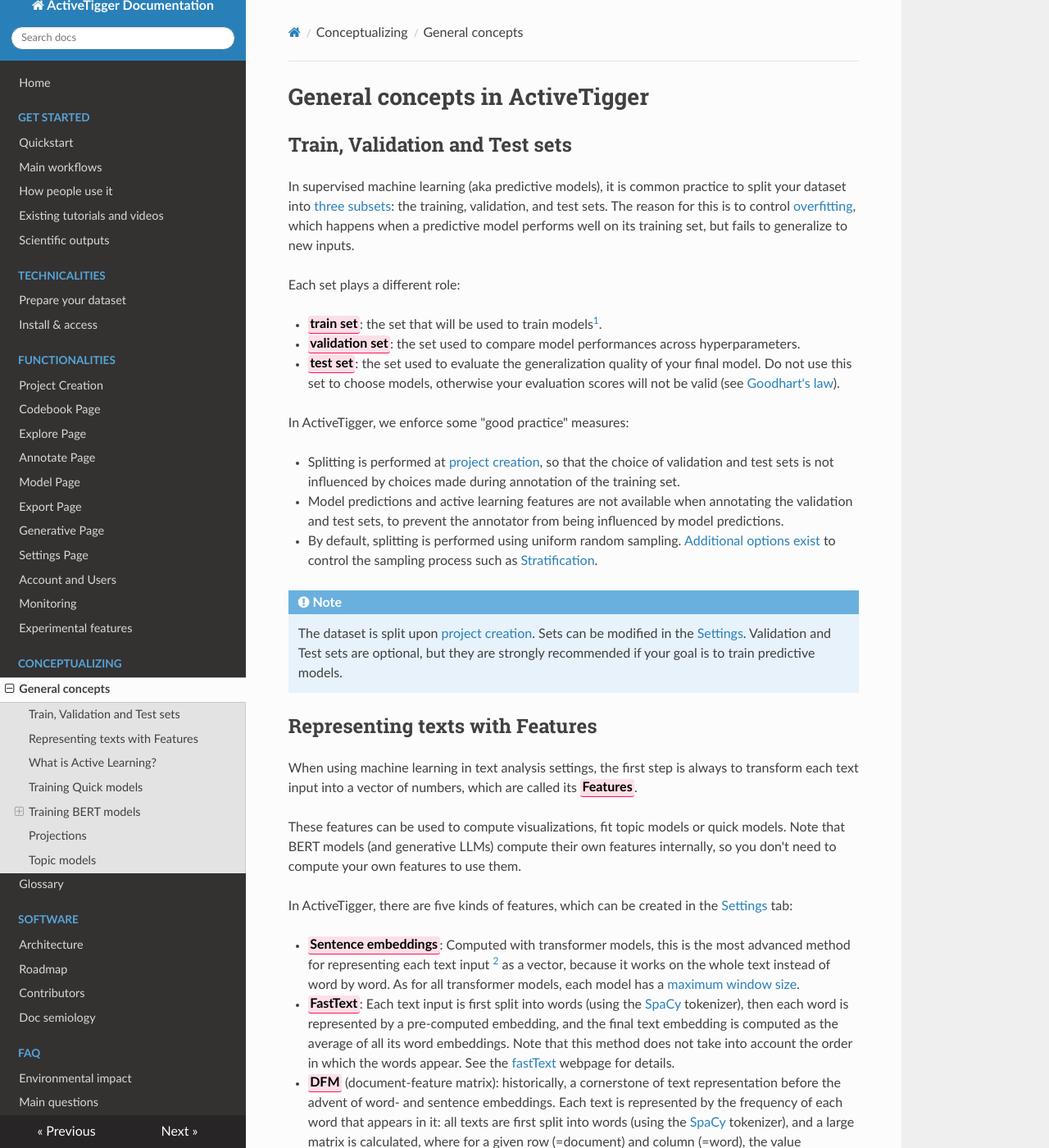
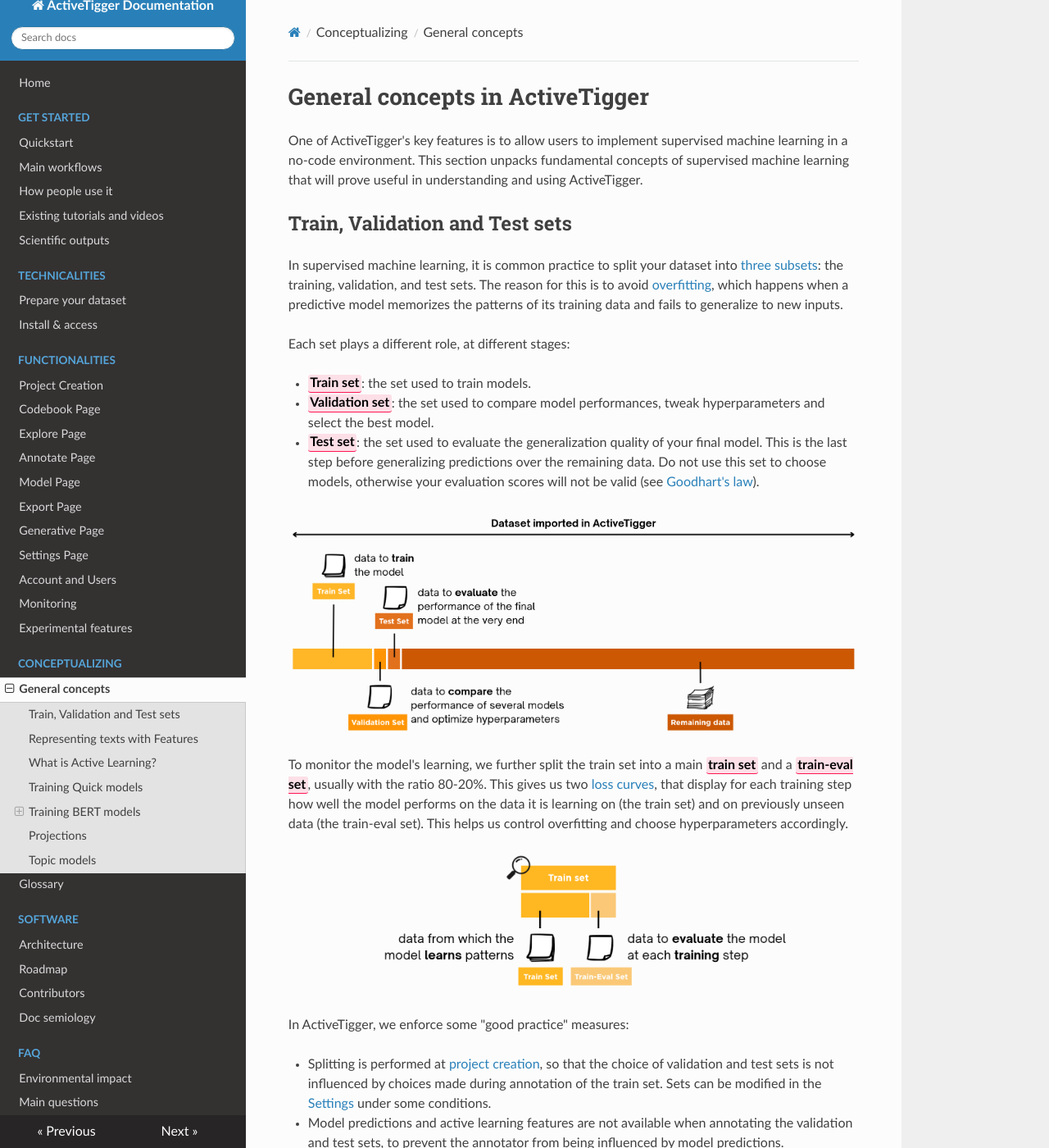
Before and after one commit to activetigger/documentation, an MkDocs documentation site: the page built from docs/conceptualizing/general.md, in a window 1280 px wide and 1400 px high. Shown: the whole window at 82% size. Built offline with MkDocs 1.6.1, drawn with Linux system fonts in a browser that asks for light colours; nearby versions of some CDN libraries; some of the changed text lies outside the part shown.

Commit message:
updated and illustrated general.md

```diff
--- a/docs/conceptualizing/general.md
+++ b/docs/conceptualizing/general.md
@@ -1,42 +1,49 @@
 # General concepts in ActiveTigger
+
+One of ActiveTigger's key features is to allow users to implement supervised machine learning in a no-code environment.
+This section unpacks fundamental concepts of supervised machine learning that will prove useful in understanding and using ActiveTigger.
 
 ## Train, Validation and Test sets
 
-In supervised machine learning (aka predictive models), it is common practice to split your dataset into [three subsets](https://en.wikipedia.org/wiki/Training%2C_validation%2C_and_test_sets): the training, validation, and test sets. The reason for this is to control [overfitting](https://en.wikipedia.org/wiki/Overfitting), which happens when a predictive model performs well on its training set, but fails to generalize to new inputs.
+In supervised machine learning, it is common practice to split your dataset into [three subsets](https://en.wikipedia.org/wiki/Training%2C_validation%2C_and_test_sets): the training, validation, and test sets. The reason for this is to avoid [overfitting](https://en.wikipedia.org/wiki/Overfitting), which happens when a predictive model memorizes the patterns of its training data and fails to generalize to new inputs.
 
-Each set plays a different role:
+Each set plays a different role, at different stages:
 
-- <span class="highlight">train set</span>: the set that will be used to train models[^1].
-- <span class="highlight">validation set</span>: the set used to compare model performances across hyperparameters.
-- <span class="highlight">test set</span>: the set used to evaluate the generalization quality of your final model. Do not use this set to choose models, otherwise your evaluation scores will not be valid (see [Goodhart's law](https://en.wikipedia.org/wiki/Goodhart's_law)).
+- <span class="highlight">Train set</span>: the set used to train models.
+- <span class="highlight">Validation set</span>: the set used to compare model performances, tweak hyperparameters and select the best model.
+- <span class="highlight">Test set</span>: the set used to evaluate the generalization quality of your final model. This is the last step before generalizing predictions over the remaining data. Do not use this set to choose models, otherwise your evaluation scores will not be valid (see [Goodhart's law](https://en.wikipedia.org/wiki/Goodhart's_law)).
 
-[^1]: Note that this set is itself split into a main training and a train-eval subset (usually 80%-20%). The train-eval subset is used to evaluate the model's generalization capabilities during training. The combination of the train subset and the train-eval subset makes choosing hyperparameters easier. See [Reading the loss curve](#reading-the-loss-curve).
+![](../img/theoretical-concepts/sets.png)
+
+To monitor the model's learning, we further split the train set into a main <span class="highlight">train set</span> and a <span class="highlight">train-eval set</span>, usually with the ratio 80-20%. This gives us two [loss curves](../conceptualizing/general.md#reading-the-loss-curve), that display for each training step how well the model performs on the data it is learning on (the train set) and on previously unseen data (the train-eval set). This helps us control overfitting and choose hyperparameters accordingly.
+
+![](../img/theoretical-concepts/train_set_detail.png)
 
 In ActiveTigger, we enforce some "good practice" measures:
 
-- Splitting is performed at [project creation](../functionalities/project-creation.md), so that the choice of validation and test sets is not influenced by choices made during annotation of the training set.
+- Splitting is performed at [project creation](../functionalities/project-creation.md), so that the choice of validation and test sets is not influenced by choices made during annotation of the train set. Sets can be modified in the [Settings](../functionalities/settings.md) under some conditions.
 - Model predictions and active learning features are not available when annotating the validation and test sets, to prevent the annotator from being influenced by model predictions.
-- By default, splitting is performed using uniform random sampling. [Additional options exist](../functionalities/project-creation.md#secondary-parameters) to control the sampling process such as [Stratification](./glossary.md#dataset-stratification).
+- By default, splitting is performed using uniform random sampling. [Additional options exist](../functionalities/project-creation.md#secondary-parameters) to control the sampling process, such as [stratification](./glossary.md#dataset-stratification).
 
 !!! Note
 
-    The dataset is split upon [project creation](../functionalities/project-creation.md). Sets can be modified in the [Settings](../functionalities/settings.md). Validation and Test sets are optional, but they are strongly recommended if your goal is to train predictive models.
+    Validation and Test sets are optional, but they are strongly recommended if your goal is to train predictive models.
 
 ## Representing texts with Features
 
-When using machine learning in text analysis settings, the first step is always to transform each text input into a vector of numbers, which are called its <span class="highlight">Features</span>.
+When using machine learning for text analysis, the first step is always to transform each text input into a vector of numbers, which are called its <span class="highlight">Features</span>.
 
 These features can be used to compute visualizations, fit topic models or quick models. Note that BERT models (and generative LLMs) compute their own features internally, so you don't need to compute your own features to use them.
 
 In ActiveTigger, there are five kinds of features, which can be created in the [Settings](../functionalities/settings.md#features) tab:
 
-- <span class="highlight">Sentence embeddings</span>: Computed with transformer models, this is the most advanced method for representing each text input [^3] as a vector, because it works on the whole text instead of word by word. As for all transformer models, each model has a [maximum window size](./glossary.md#tokens-and-window-sizes).
+- <span class="highlight">Sentence embeddings</span>: Computed with transformer models, this is the most advanced method for representing each text input [^1] as a vector, because it works on the whole text instead of word by word. As for all transformer models, each model has a [maximum window size](./glossary.md#tokens-and-window-sizes).
 - <span class="highlight">FastText</span>: Each text input is first split into words (using the [SpaCy](https://spacy.io/) tokenizer), then each word is represented by a pre-computed embedding, and the final text embedding is computed as the average of all its word embeddings. Note that this method does not take into account the order in which the words appear. See the [fastText](https://fasttext.cc) webpage for details.
 - <span class="highlight">DFM</span> (document-feature matrix): historically, a cornerstone of text representation before the advent of word- and sentence embeddings. Each text is represented by the frequency of each word that appears in it: all texts are first split into words (using the [SpaCy](https://spacy.io/) tokenizer), and a large matrix is calculated, where for a given row (=document) and column (=word), the value represents the number of time the word appeared in the document. Several options are available for determining which words to exclude, and how to re-weight these raw frequencies using the tf-idf method, see [Settings page](../functionalities/settings.md#features).
 - <span class="highlight">Regex</span> (regular expression): For a given regex, the feature is either a single binary variable, reporting if the regex was found in the text input, or a numeric value indicating the number of times it was found in the input.
 - <span class="highlight">dataset</span>: Import a column of your dataset as a feature. This can be useful when training quick models, for instance if you have a variable that measures the number of characters, or the text's source.
 
-[^3]: Not necessarily a sentence, a text input can be a whole paragraph.
+[^1]: Not necessarily a sentence, a text input can be a whole paragraph.
 
 !!! Note
 
@@ -44,13 +51,16 @@
 
 ## What is Active Learning?
 
-<span class="highlight">Active learning</span> is a method to increase annotation efficiency, it lowers the number of annotations necessary to train performant models.
+<span class="highlight">Active learning</span> is a method to increase annotation efficiency, by lowering the number of annotations necessary to train performant models.
+![](../img/theoretical-concepts/active-learning.png)
 
-The key idea: Instead of picking texts at random when choosing which one to annotate next, the algorithm picks the one that is the most ambiguous for the current prediction model, which is more likely to help it get better during the next training. Mathematically, this ambiguity is computed by the model's prediction entropy for each text, which is lowest when all the probability is assigned to a single label, and highest when it is spread evenly across all labels.
+The **key idea**: instead of selecting the next text input to annotate at random, the algorithm selects the one that the current prediction model finds **the hardest to predict**. Solving these ambiguous cases helps the model get better faster when it is re-trained. Mathematically, this ambiguity is computed using the model's predictive entropy for each text, which is lowest when all the probability is assigned to a single label, and highest when it is spread evenly across all labels.
 
-An additional benefit of active learning is that it challenges the definition of each label, forcing annotators to refine the codebook.
+An additional benefit of active learning is that it can be used to **refine the codebook during an exploration phase**. Since it points out ambiguous cases, it is likely to challenge the definition of each label and force annotators to rethink their research question(s) and operationalisation(s).
 
-Active learning can be used with [quick models](#training-quick-models) and [BERT models](#what-are-bert-models), and can be turned on and off in the [Annotation page](../functionalities/annotate.md#active-learning-in-practice). If your ultimate goal is to train a BERT model, it is recommended to start by active learning with quick models until enough texts have been annotated to train a BERT model, and then switch to active learning with your latest BERT model.
+!!! Note
+
+    Active learning can be used with [quick models](#training-quick-models) and [BERT models](#what-are-bert-models), and can be turned on and off in the [Annotation page](../functionalities/annotate.md#active-learning-in-practice). If your ultimate goal is to train a BERT model, it is recommended to start by using active learning with quick models until enough texts have been annotated to train a BERT model, and then switch to using active learning with your latest BERT model.
 
 ## Training Quick models
 
@@ -63,29 +73,33 @@
 
 ### What are BERT models?
 
-[BERT models](https://en.wikipedia.org/wiki/BERT_(language_model)) are powerful predictive models that you can use in order to generalize your annotations to a larger corpus (either your project's dataset, or an external one, see [Export page](../functionalities/export.md)).
+[BERT models](https://en.wikipedia.org/wiki/BERT_(language_model)) are powerful predictive models that you can use in order to generalize your annotations to a large corpus (either your project's dataset or an external one, see [Export page](../functionalities/export.md)).
 
-They are pre-trained encoder language models[^4], meaning that they have been trained on very large corpora in order to encapsulate semantic "understanding". These models must be fine-tuned in order to adapt to a given task.
+More specifically, they are **pre-trained encoder language models**:
 
-[^4]: As opposed to decoder models i.e. generative models, encoder models' only goal is to create an embedding space that encapsulates semantic properties that are relevant to downstream tasks (eg. classification).
+- _Pre-trained_: BERT models "understand" natural language, thanks to a pre-training phase where they learned semantic properties from very large text corpora. These models can be fine-tuned in order to adapt to a given task, which prevents you from training a model from scratch.
+- _Encoders models_: As opposed to decoder models (also known as generative models), encoder models do not output natural language but an embedding space that encapsulates semantic properties. It can then be used for a range of downstream tasks, like classification.
 
-Fine-tuning a BERT model is the process of adjusting its internal weights using optimization algorithms[^5] to minimize a given cost function. This is a delicate art, involving trial-and-error in order to find the [best hyperparameters](#which-hyper-parameters-to-choose), typically by reading the [loss curve](#reading-the-loss-curve). There are many resources if you want to learn more about fine-tuning neural networks, both online and in handbooks; see [this video](https://youtu.be/IHZwWFHWa-w?si=WOzTeU4U6b62uq_s) for a great introduction.
+BERT models are characterized by several sets of vectors whose components are called **parameters** (or weights, for some). The initial value for those parameters is set during pre-training, as they are the carriers of semantic properties. <span class="highlight">Fine-tuning</span> a BERT model is the process of adjusting its parameters using optimization algorithms[^5] to minimize a given cost function (the prediction error). Fine-tuning is performed in several rounds, called <span class="highlight">epochs</span>, each of which corresponds to a complete pass through the train set.
+
+To fine-tune a model, you need to make a range of choices for variables that we call <span class="highlight">hyperparameters</span> (see [list below](#which-hyperparameters-to-choose)). This is a delicate art, involving trial-and-error in order to find the hyperparameters that allow for the best predictions. You can get information on how fit the hyperparameters are by reading the [loss curve](#reading-the-loss-curve) or the [performance scores](./glossary.md#evaluating-multiclass-models).
+There are many resources if you want to learn more about fine-tuning neural networks, both online and in handbooks; see [this video](https://youtu.be/IHZwWFHWa-w?si=WOzTeU4U6b62uq_s) for a great introduction.
 
 [^5]: As usual with neural networks, they are trained by a form of [gradient descent](https://en.wikipedia.org/wiki/Gradient_descent). The current standard algorithm for fine-tuning BERT models is AdamW.
 
-### Which model to choose?
+### Choosing a model
 
 <!-- should it live in the FAQ? -->
 
-There are many different pre-trained models to choose from, hosted on the [Huggingface](https://huggingface.co/) website.
+There are many different pre-trained models to choose from, hosted on the [HuggingFace](https://huggingface.co/) website.
 The main difference between them is the corpus they have been pre-trained on (most of them are specialized in a single language), and their inner architecture (which among others determines the [window size](./glossary.md#tokens-and-window-sizes)).
 There is no golden rule for which model to choose: try different ones, and see which one works best on your data.
 
 ### Reading the loss curve
 
-The loss curve provides key insights on how efficient the training was. It represents the evaluation of the [loss function](https://en.wikipedia.org/wiki/Loss_function) on the train and the eval-train set across training steps/epochs.
+The loss curve provides key insights on how efficient the training was. It represents the evaluation of the [loss function](https://en.wikipedia.org/wiki/Loss_function) on the train and the train-eval sets across epochs.
 
-Here are some general rules for obtaining a good model while avoiding [overfitting](https://en.wikipedia.org/wiki/Overfitting). Refer to [quality scores](./glossary.md#model-quality-scores) for more insightful metrics on the model's performance.
+Here are some general rules for obtaining a good model while avoiding [overfitting](https://en.wikipedia.org/wiki/Overfitting).
 
 
 #### Just right
@@ -170,45 +184,47 @@
 - annotate more data, you may not have enough examples for the model to learn from
 
 
-### Which hyper-parameters to choose?
+### Which hyperparameters to choose?
 
 <!-- AM: it is unclear if it is pedagogical material (in which case, this table is coherent) or descriptive material, (in which case it should live in the functionalities section) JB: agreed, I think it is pedagogical material, so it could stay here and replace the list of ../functionalities/model.md#bertmodel (adding some of the references here) -->
 
+When [training a BERT model](../functionalities/model.md#bertmodel), ActiveTigger suggests base common values for hyperparameters. You can start with those, and try new models with different values if you need to. To help you set hyperparameters, the following tables present their description and typical values.
+
 **Base parameters**
 
-|Name|Type|Description|Typical value|
-|---|---|---|---|
-|Model base|General|Which pre-trained model will be fine-tuned.<br>Larger models need more training data.||
-|Max context window|General|The number of *tokens* that will be used during training for each text. <br> Lower values make training faster and use less memory.||
-|Epochs|General|The number of times your training data will be presented to the model|3|
-|Learning rate|General / Regularization|How much the model's weights will be changed at each step|5e-6 to 5e-4|
-|Weight decay|Regularization|Prevents model weights to become too high|0.01|
+|Name|Description|Typical value|
+|---|---|---|
+|Model base|Which pre-trained model will be fine-tuned.<br>Larger models need more training data.||
+|Max context <br> window|The number of *tokens* that will be used during training for each text. <br> Lower values make training faster and use less memory.||
+|Epochs|The number of times your training data will be presented to the model|3|
+|Learning rate|How much the model's weights will be changed at each step|5e-6 to 5e-4|
+|Weight decay|Prevents model weights to become too high|0.01|
 
 **Advanced parameters**
 
-|Name|Type|Description|Typical values|
-|---|---|---|---|
-|Total batch size|General / Regularization|How many training examples are presented at each step.<br>Total batch size = Batch size x Gradient accumulation.|8-64 (16)|
-|Batch size|General / Regularization|Number of examples that are loaded in memory at any one time.|1-64 (16)|
-|Gradient accumulation|General / Regularization|Number of batches accumulated to perform a gradient descent step.<br>Use higher values for small GPUs.|1-64 (1)|
-|Eval|General|Number of times the model will be evaluated on the evaluation set during training (aka checkpoints).|9|
-|Train-eval split size|General|Portion of the data that will be used for evaluation during training.|0.2|
-|Balance labels|General|Whether to use only the number of observations of the smallest number of labels during training.|Deactivated|
-|Loss|General|Which loss function is optimized: use Weighted cross entropy for unbalanced labels distributions|Cross entropy|
-|Keep the best model|Genera l|Whether to keep the best checkpoint according to evaluation loss,<br>instead of the final checkpoint.|Activated|
-|Label threshold|Data|Minimum number of observations for a label to be used during training.<br>Use higher values to exclude labels with few annotations.|1|
-|Labels to ignore|Data|Remove all text inputs annotated with a given label for training|None|
+|Name|Description|Typical values|
+|---|---|---|
+|Total batch size|How many training examples are presented at each step.<br>Total batch size = Batch size x Gradient accumulation.|8-64 (16)|
+|Batch size|Number of examples that are loaded in memory at any one time.|1-64 (16)|
+|Gradient <br> accumulation|Number of batches accumulated to perform a gradient descent step.<br>Use higher values for small GPUs.|1-64 (1)|
+|Eval|Number of times the model will be evaluated on the evaluation set <br> during training (aka checkpoints).|9|
+|Train-eval split <br> size|Portion of the data that will be used for evaluation during training.|0.2|
+|Balance labels|Whether to use only the number of observations of the smallest <br> number of labels during training.|Deactivated|
+|Loss|Which loss function is optimized: use Weighted cross entropy for <br> unbalanced labels distributions|Cross entropy|
+|Keep the best <br> model|Whether to keep the best checkpoint according to evaluation loss,<br>instead of the final checkpoint.|Activated|
+|Label threshold|Minimum number of observations for a label to be used during training.<br>Use higher values to exclude labels with few annotations.|1|
+|Labels to ignore|Remove all text inputs annotated with a given label for training|None|
 
 
 ## Projections
 
-A projection is a 2D [dimensional reduction](https://en.wikipedia.org/wiki/Dimensionality_reduction) of your training data, used for visualization (in the [Explore](../functionalities/explore.md) page).
+A projection is a 2D [dimensional reduction](https://en.wikipedia.org/wiki/Dimensionality_reduction) of your training data, used for visualization (in the [Explore](../functionalities/explore.md) page). It uses an unsupervised model in order to reduce a high-dimensional [set of features](#representing-texts-with-features), each representing a text input, to two dimensions.
 
-It uses an unsupervised model in order to reduce a high-dimensional [set of features](#representing-texts-with-features) to two dimensions: similar texts will be grouped together.
+As a result, **similar texts will be grouped together**. The resulting visualization will help detecting outliers, and will group texts according to general themes.
 
-The resulting visualization will help detecting outliers, and will group texts according to general themes. <!-- yes, but also, no... JB: what do you mean? -->
+!!! Note
 
-In classification workflows, it is recommended to use projections to get a first overview of your corpus, and to determine whether you need to perform some more cleaning and filtering before annotating texts and training models.
+    In classification workflows, it is recommended to use projections to get a first overview of your corpus, and to determine whether you need to perform some more cleaning and filtering before annotating texts and training models.
 
 Note that the placement of texts in the visualization does not tell you everything you want to know about your corpus, it is simply a representation of the main structural traits of your chosen features.
 This reflects the difference between unsupervised and supervised learning: unsupervised learning is only based on features, while supervised learning is meant to find the relationship between features and labels.
```
Also changed, not shown: other parts of docs/conceptualizing/general.md (+1 -1 lines), docs/img/theoretical-concepts/active-learning.png (added), docs/img/theoretical-concepts/sets.png (added), docs/img/theoretical-concepts/train_set_detail.png (added).
